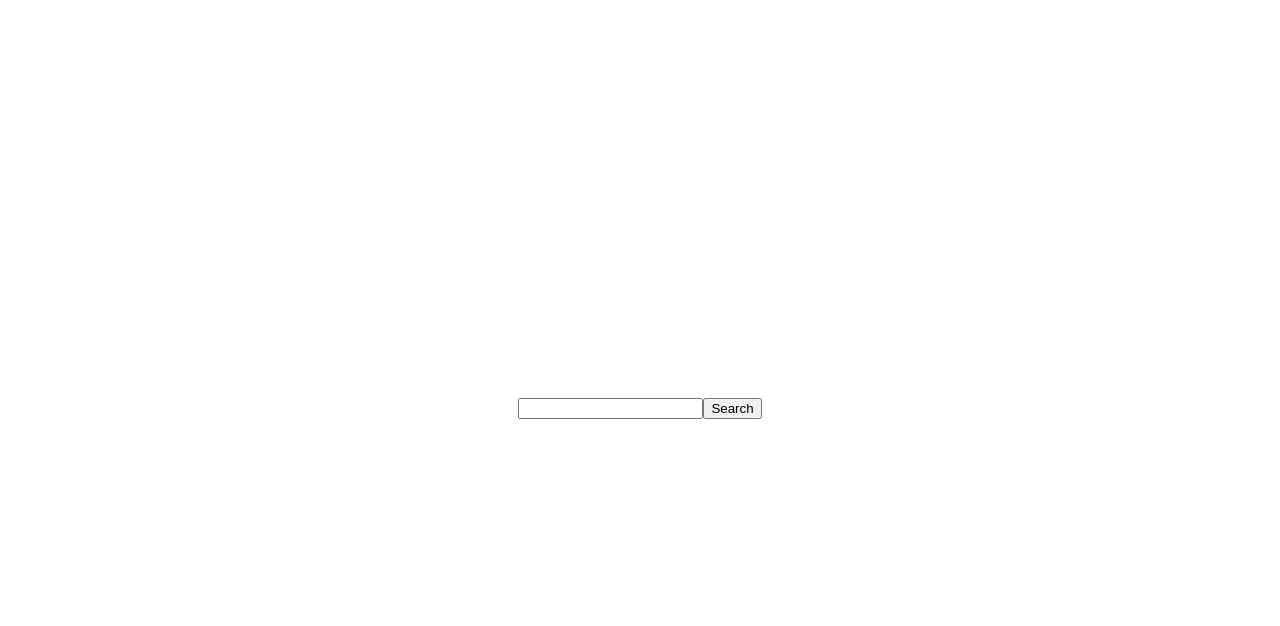
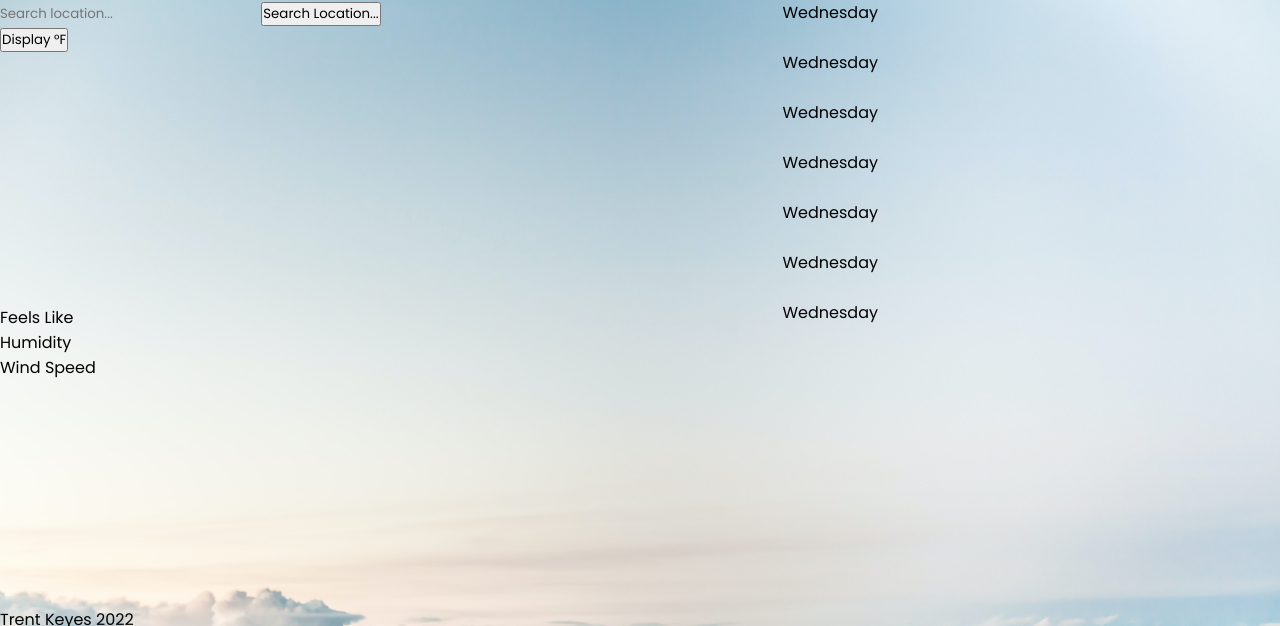
Before and after one commit to trentkeyes/weather-app, a plain HTML site: page index.html in a window 1280 px wide. Shown: the top 626 px of the page. Drawn offline with Linux system fonts and the light colour scheme.

Commit message:
Set up html and basic css

```diff
--- a/index.html
+++ b/index.html
@@ -5,16 +5,86 @@
     <meta charset="UTF-8">
     <meta name="viewport" content="width=device-width, initial-scale=1.0">
     <meta http-equiv="X-UA-Compatible" content="ie=edge">
-    <title>Document</title>
+    <title>Weather</title>
+    <link rel="preconnect" href="https://fonts.googleapis.com">
+    <link rel="preconnect" href="https://fonts.gstatic.com" crossorigin>
+    <link href="https://fonts.googleapis.com/css2?family=Poppins:wght@400;500;600&display=swap" rel="stylesheet">
     <link rel="stylesheet" href="style.css">
+
 </head>
 
 <body>
     <div class="container">
-        <input type="text" id="search">
-        <button id="searchBtn">Search</button>
+        <div class="searchToggle">
+            <div class="searchBox">
+                <input type="text" id="search" placeholder="Search location...">
+                <button id="searchBtn">Search Location...</button>
+            </div>
+
+            <button>Display °F</button>
+
+        </div>
+        <div class="currentWeather">
+            <p class="temp" id="temp"></p>
+            <p class="desc" id="desc"></p>
+            <p class="city" id="city"></p>
+            <p class="time" id="date"></p>
+            <p class="time" id="time"></p>
+            <img src="" alt="" class="icon" id="currentIcon">
+            <p class="info" id="feelsLike">Feels Like</p>
+            <p class="info" id="humidity">Humidity</p>
+            <p class="info" id="windSpeed">Wind Speed</p>
+        </div>
+        <div class="forecastWeather">
+            <div class="dayForecast">
+                <p class="day" id="day1">Wednesday</p>
+                <p class="forecastHighLow" id="high1"></p>
+                <p class="forecastHighLow" id="low1"></p>
+                <img src="" alt="" class="forecastIcon" id="day1Icon">
+            </div>
+            <div class="dayForecast">
+                <p class="day" id="day2">Wednesday</p>
+                <p class="forecastHighLow" id="high2"></p>
+                <p class="forecastHighLow" id="low2"></p>
+                <img src="" alt="" class="forecastIcon" id="day2Icon">
+            </div>
+            <div class="dayForecast">
+                <p class="day" id="day3">Wednesday</p>
+                <p class="forecastHighLow" id="high3"></p>
+                <p class="forecastHighLow" id="low3"></p>
+                <img src="" alt="" class="forecastIcon" id="day3Icon">
+            </div>
+            <div class="dayForecast">
+                <p class="day" id="day4">Wednesday</p>
+                <p class="forecastHighLow" id="high4"></p>
+                <p class="forecastHighLow" id="low4"></p>
+                <img src="" alt="" class="forecastIcon" id="day4Icon">
+            </div>
+            <div class="dayForecast">
+                <p class="day" id="day5">Wednesday</p>
+                <p class="forecastHighLow" id="high5"></p>
+                <p class="forecastHighLow" id="low5"></p>
+                <img src="" alt="" class="forecastIcon" id="day5Icon">
+            </div>
+            <div class="dayForecast">
+                <p class="day" id="day6">Wednesday</p>
+                <p class="forecastHighLow" id="high6"></p>
+                <p class="forecastHighLow" id="low6"></p>
+                <img src="" alt="" class="forecastIcon" id="day6Icon">
+            </div>
+            <div class="dayForecast">
+                <p class="day" id="day7">Wednesday</p>
+                <p class="forecastHighLow" id="high7"></p>
+                <p class="forecastHighLow" id="low7"></p>
+                <img src="" alt="" class="forecastIcon" id="day7Icon">
+            </div>
+        </div>
+        <footer class="footer">
+            <p>Trent Keyes 2022</p><a href="https://github.com/trentkeyes"><img src="./images/GitHub-Mark-32px.png"
+                    alt="Github logo"></a><span>Image courtesy <a href="https://unsplash.com/@wirhabenzeit">Dominik
+                    Schröder</a></span>
+        </footer>
     </div>
-
     <script src="main.js"></script>
 </body>
 
--- a/style.css
+++ b/style.css
@@ -1,6 +1,47 @@
+* {
+    margin: 0;
+    padding: 0;
+    box-sizing: border-box;
+    font-family: 'Poppins', sans-serif;
+}
+
 .container {
-    display: flex;
-    justify-content: center;
-    align-items: center;
+    display: grid;
+    grid-template-areas:
+    "search forecast"
+    "current forecast"
+    "footer footer";
+    /* justify-content: center;
+    align-items: center; */
+    grid-template-columns: auto auto;
     height: 100vh;
+    width: 100%;
+    background-image: url("./images/dominik-schroder-FIKD9t5_5zQ-unsplash.jpg");
+    background-size: cover;
 }
+
+.searchToggle {
+    grid-area: search;
+}
+
+.currentWeather {
+    grid-area: current;
+}
+
+.forecastWeather {
+    grid-area: forecast;
+}
+
+.footer {
+    grid-area: footer;
+}
+
+input {
+    background-color: transparent;
+    border: none;
+    outline: none;
+}
+
+input::placeholder {
+    opacity: 1;
+  }
```
Also changed, not shown: images/GitHub-Mark-32px.png (added), images/dominik-schroder-FIKD9t5_5zQ-unsplash.jpg (added).
